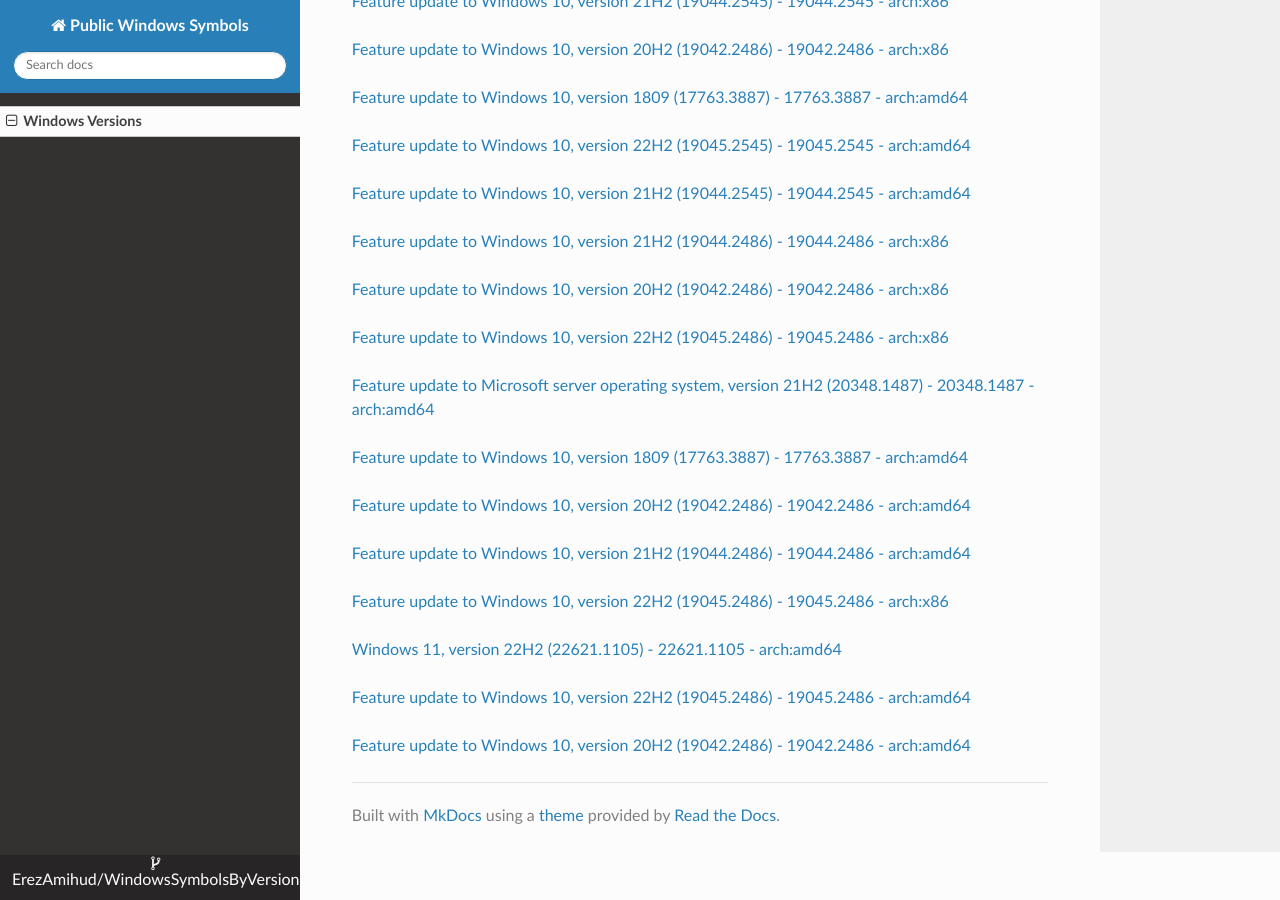
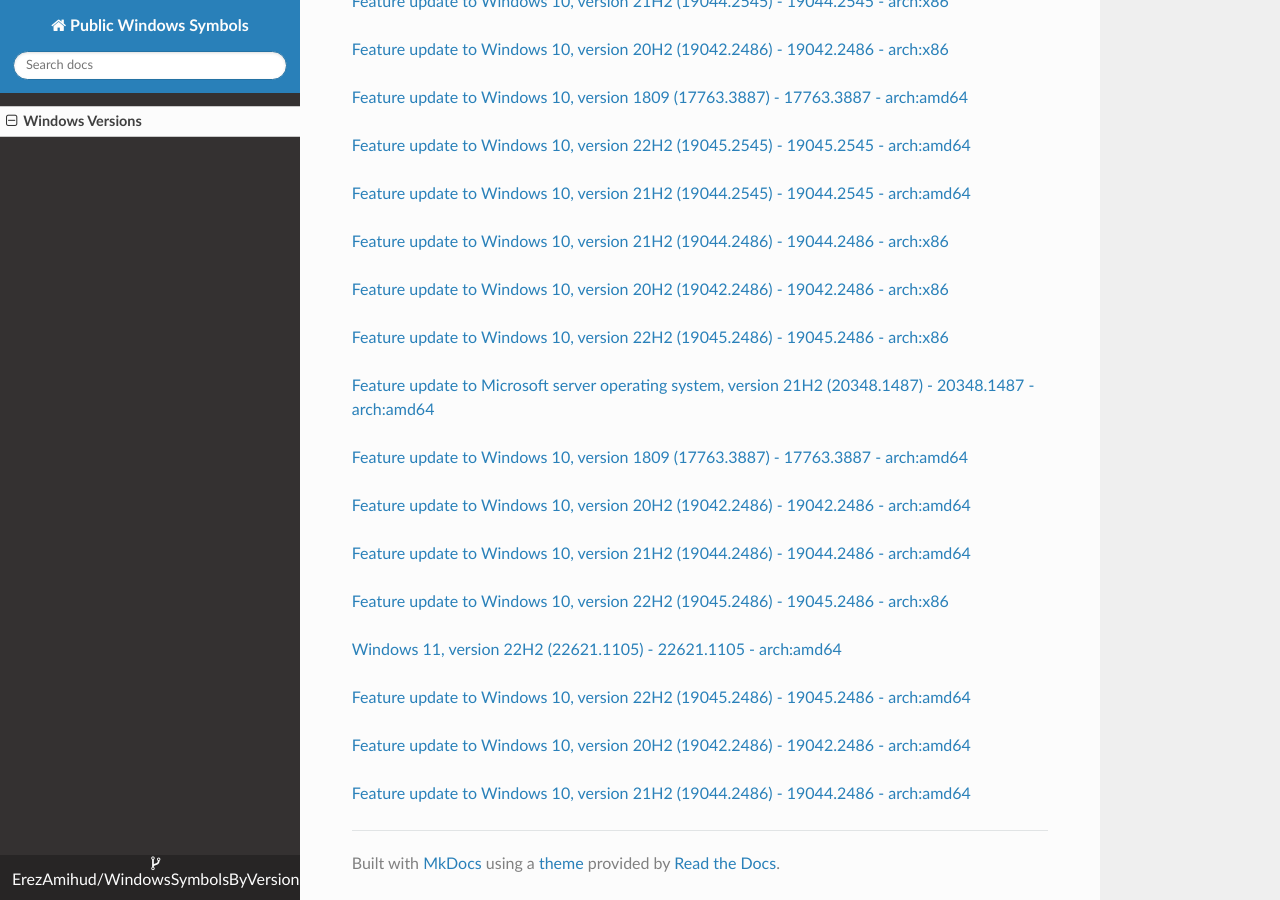
Before and after one commit to ErezAmihud/WindowsSymbolsByVersion, an MkDocs documentation site: the page built from docs/index.md, in a window 1280 px wide and 900 px high, scrolled down 42533 px. Built offline with MkDocs 1.6.1, drawn with Linux system fonts in a browser that asks for light colours; nearby versions of some CDN libraries.

Commit message:
Automated commit, add manifest for 06d792a3-cfab-40fb-8f9b-ce5ceae49a71

```diff
--- a/docs/index.md
+++ b/docs/index.md
@@ -2491,3 +2491,6 @@
 
 
 [Feature update to Windows 10, version 20H2 (19042.2486) - 19042.2486 - arch:amd64](https://github.com/ErezAmihud/WindowsSymbolsByVersion/blob/main/manifests/f198783b-6065-4f5f-8257-971e4593501e.manifest)
+
+
+[Feature update to Windows 10, version 21H2 (19044.2486) - 19044.2486 - arch:amd64](https://github.com/ErezAmihud/WindowsSymbolsByVersion/blob/main/manifests/06d792a3-cfab-40fb-8f9b-ce5ceae49a71.manifest)
```
Also changed, not shown: process_builds.json (+1 -1 lines).
